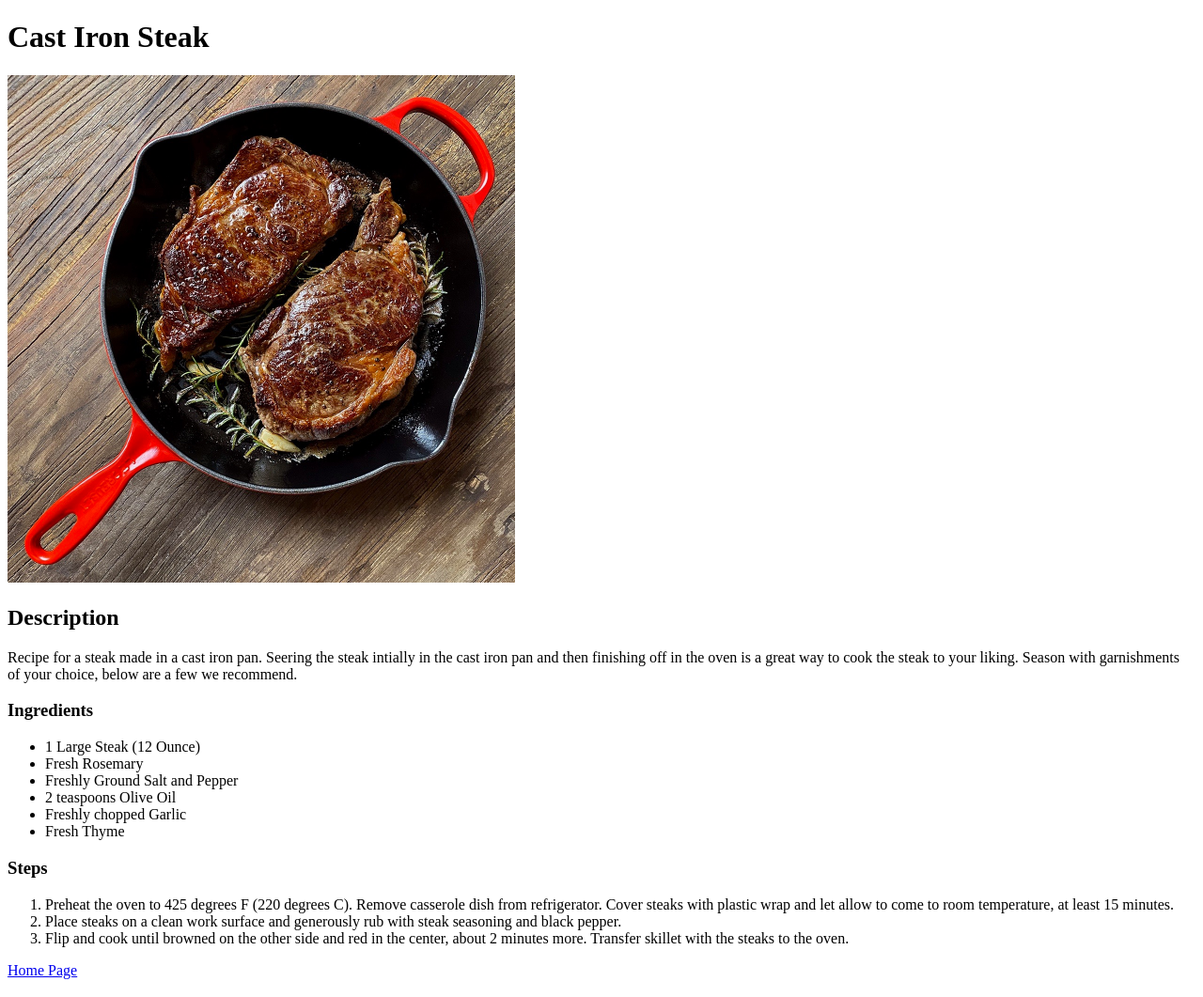
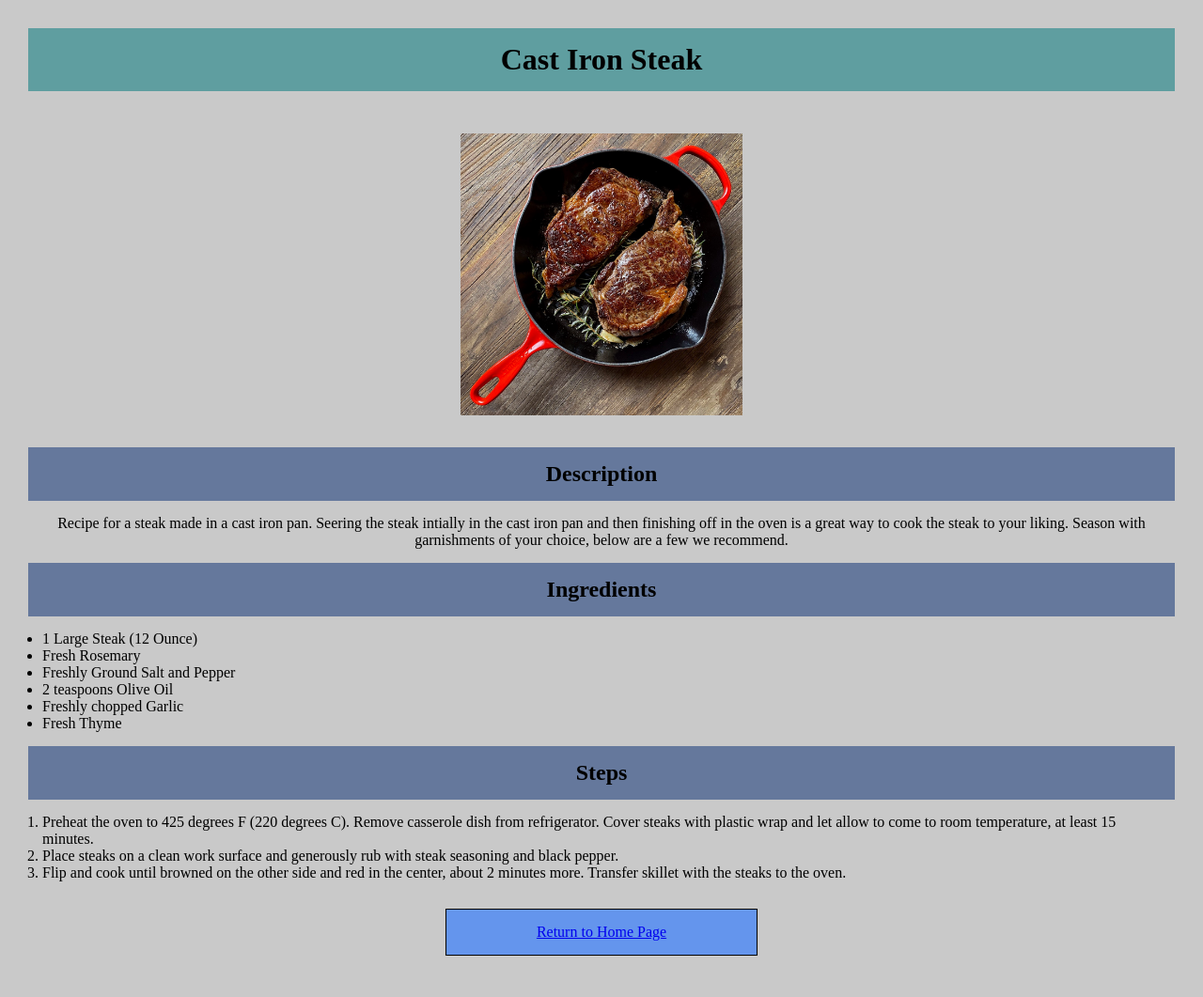
Before and after one commit to JDPowers5/odin-recipes, a plain HTML site: page recipes/castironsteak.html in a window 1280 px wide. Shown: the whole page at 94% size. Drawn offline with Linux system fonts and the light colour scheme.

Commit message:
Create CSS for all pages

```diff
--- a/recipes/castironsteak.html
+++ b/recipes/castironsteak.html
@@ -4,17 +4,20 @@
     <meta charset="UTF-8">
     <meta name="viewport" content="width=device-width, initial-scale=1.0">
     <title>Cast Iron Steak Recipe</title>
+    <link rel="stylesheet" href="../style.css">
 </head>
-<body>
-    <h1>Cast Iron Steak</h1>
-    <img src="../images/cast_iron_steak.jpg" alt="Juicy steak in a cast iron pan with
-    rosemary and garlic" width="540" height="540">
-    <h2>Description</h2>
+<body class="background">
+    <h1 class="title">Cast Iron Steak</h1>
+    <div style="text-align: center">
+        <img src="../images/cast_iron_steak.jpg" alt="Juicy steak in a cast iron pan with
+        rosemary and garlic" width="300" height=auto>
+    </div>
+    <h2 class="header">Description</h2>
     <p>Recipe for a steak made in a cast iron pan. Seering the steak intially in the cast
         iron pan and then finishing off in the oven is a great way to cook the steak to
         your liking. Season with garnishments of your choice, below are a few we
         recommend.</p>
-    <h3>Ingredients</h3>
+    <h2 class="header">Ingredients</h2>
     <ul>
         <li>1 Large Steak (12 Ounce)</li>
         <li>Fresh Rosemary</li>
@@ -24,7 +27,7 @@
         <li>Fresh Thyme</li>
     </ul>
 
-    <h3>Steps</h3>
+    <h2 class="header">Steps</h2>
     <ol>
         <li>Preheat the oven to 425 degrees F (220 degrees C). Remove casserole dish from
          refrigerator. Cover steaks with plastic wrap and let allow to come to room
@@ -35,6 +38,6 @@
          minutes more. Transfer skillet with the steaks to the oven.</li>
     </ol>
 
-<a href="../index.html">Home Page</a>
+<div class="link"><a href="../index.html">Return to Home Page</a></div>
 </body>
 </html>
--- /dev/null
+++ b/style.css
@@ -0,0 +1,37 @@
+.background{
+    background-color:hwb(0 21% 79% / 0.267);
+}
+
+*{
+    text-align: center;
+    padding: 15px;
+    margin: auto;
+}
+
+li{
+    padding: 0px;
+    text-align: left;
+}
+
+.title{
+    background-color: cadetblue;
+    margin-bottom: 15px;
+}
+
+.link a{
+    display: block;
+    outline: 1px solid #000000;
+    background-color:cornflowerblue;
+    width: 300px;
+
+}
+
+.link a:hover{
+    background-color: crimson;
+}
+
+.header{
+    background-color: rgb(101, 120, 156);
+    /* margin: 15px */
+
+}
```
Also changed, not shown: index.html (+7 -7 lines), recipes/bakedpotatoes.html (+8 -7 lines), recipes/scrambledeggs.html (+8 -7 lines).
